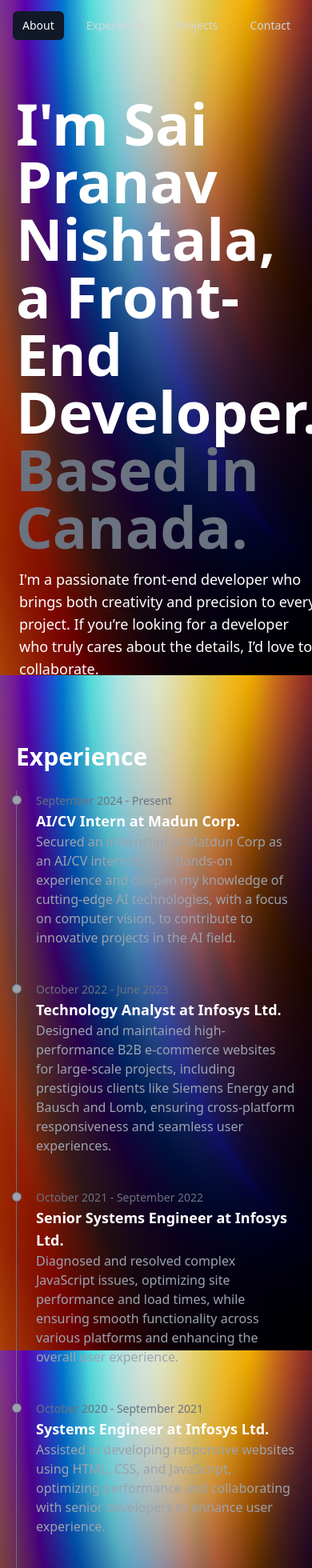
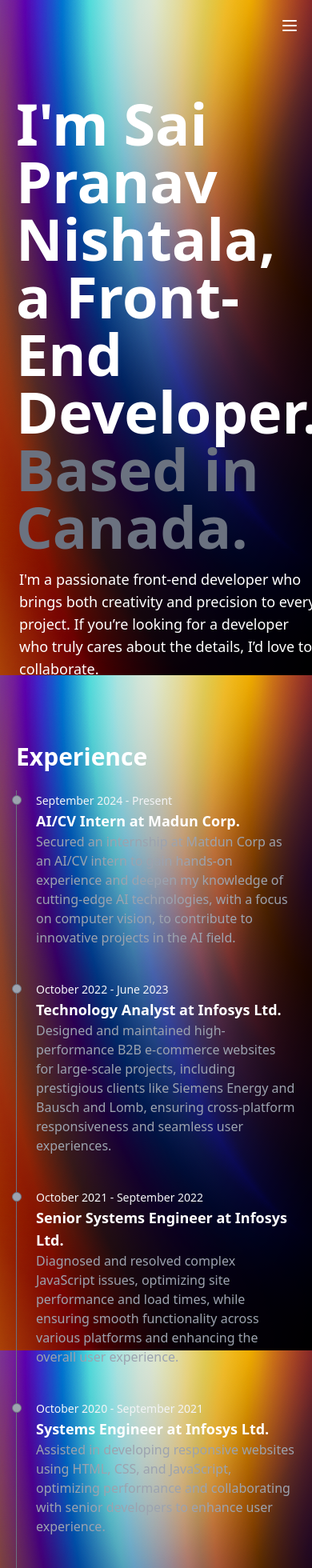
Before and after one commit to pranav605/react-portfolio, a React (Create React App) app: page / in a window 390 px wide. Shown: the top 1960 px of the page at 80% size. Built offline with nearby package versions, Linux system fonts and the light colour scheme.

Commit message:
Made the page responsive

```diff
--- a/package.json
+++ b/package.json
@@ -1,6 +1,7 @@
 {
   "name": "nsp",
   "version": "0.1.0",
+  "homepage": "https://pranav605.github.io/react-portfolio",
   "private": true,
   "dependencies": {
     "@testing-library/jest-dom": "^5.17.0",
@@ -14,6 +15,8 @@
     "web-vitals": "^2.1.4"
   },
   "scripts": {
+    "predeploy": "npm run build",
+    "deploy": "gh-pages -d build",
     "start": "react-scripts start",
     "build": "react-scripts build",
     "test": "react-scripts test",
@@ -38,6 +41,8 @@
     ]
   },
   "devDependencies": {
+    "@heroicons/react": "^1.0.6",
+    "gh-pages": "^6.2.0",
     "lottie-react": "^2.4.0",
     "react-icons": "^5.3.0",
     "react-typed": "^2.0.12",
--- a/src/index.css
+++ b/src/index.css
@@ -19,7 +19,25 @@ body{
   background-size: cover;
   background-attachment: fixed;
   }
+  @media (max-width: 767px) {
+    /* Gradient background for mobile devices */
+    body {
+      height: 100vh;
+      margin: 0;
+      background-image:
+        linear-gradient(115deg, rgb(211 255 215), rgb(0 0 0)),
+        radial-gradient(90% 100% at 50% 0%, rgb(200 200 200), rgb(22 0 45)),
+        radial-gradient(100% 100% at 80% 0%, rgb(250 255 0), rgb(36 0 0)),
+        radial-gradient(150% 210% at 100% 0%, rgb(20 175 125), rgb(0 10 255)),
+        radial-gradient(100% 100% at 100% 30%, rgb(255 77 0), rgb(0 200 255)),
+        linear-gradient(60deg, rgb(255 0 0), rgb(120 86 255));
+      background-blend-mode: overlay, overlay, difference, difference, difference, normal;
+      background-repeat: no-repeat;
+      background-size: cover;
+      background-attachment: fixed; /* Change from fixed to scroll for mobile performance */
+  }
 
+  }
   section{
     height: auto;
   }
--- a/src/pages/Experience.js
+++ b/src/pages/Experience.js
@@ -30,14 +30,14 @@ const experiences = [
 
 export default function Experience() {
   return (
-    <section id='experience' className='p-5 md:p-20 text-left text-white'>
+    <section id='experience' className='z-10 p-5 md:p-20 text-left text-white'>
       <h1 className='text-3xl font-extrabold mb-6'>Experience</h1>
 
       <ol className="relative border-l border-gray-500">
         {experiences.map((experience, index) => (
           <li key={index} className="mb-10 ml-6">
             <div className="absolute w-3 h-3 bg-gray-400 rounded-full mt-1.5 -left-1.5 border border-gray-500"></div>
-            <time className="mb-1 text-sm font-medium text-gray-500">{experience.date}</time>
+            <time className="mb-1 text-sm font-medium text-gray-100 sm:text-gray-500">{experience.date}</time>
             <h3 className="text-lg font-semibold text-white">{experience.title}</h3>
             <p className="text-base font-normal text-gray-400">
               {experience.description}
--- a/src/pages/Index.js
+++ b/src/pages/Index.js
@@ -1,29 +1,59 @@
-import React from 'react';
+import React, { useState } from 'react';
 import Intro from './Intro';
 import Experience from './Experience';
 import Projects from './Projects';
 import Contact from './Contact';
+import { MenuIcon, XIcon } from '@heroicons/react/outline'; // Heroicons for the hamburger menu icon
 
 export default function Index() {
+  const [menuOpen, setMenuOpen] = useState(false);
+
+  const toggleMenu = () => {
+    setMenuOpen(!menuOpen);
+  };
+
   return (
     <div className='h-screen'>
-      <nav className='fixed top-0 w-full bg-transparent h-16 flex justify-between'>
-        <div className='justify-center items-center flex ml-4'>
-          {/* <h1 className='text-white text-2xl font-bold align-middle'>Sai Pranav Nishtala</h1> */}
+      <nav className='fixed top-0 w-full bg-transparent h-16 flex justify-between items-center px-4 md:px-8 z-50'>
+        <div className='text-white text-2xl font-bold'>
+          {/* Uncomment if you want to add the name */}
+          {/* <h1>Sai Pranav Nishtala</h1> */}
         </div>
-        <div className="flex justify-center items-center mr-4 space-x-4">
-          <a href="#about" className="rounded-md bg-gray-900 px-3 py-2 text-sm font-medium text-white" >About</a>
+
+        {/* Desktop Menu */}
+        <div className="hidden md:flex space-x-4">
+          <a href="#about" className="rounded-md bg-gray-900 px-3 py-2 text-sm font-medium text-white">About</a>
           <a href="#experience" className="rounded-md px-3 py-2 text-sm font-medium text-gray-300 hover:bg-gray-700 hover:text-white">Experience</a>
           <a href="#projects" className="rounded-md px-3 py-2 text-sm font-medium text-gray-300 hover:bg-gray-700 hover:text-white">Projects</a>
           <a href="#contact" className="rounded-md px-3 py-2 text-sm font-medium text-gray-300 hover:bg-gray-700 hover:text-white">Contact</a>
         </div>
+
+        {/* Mobile Menu Icon */}
+        <div className="flex md:hidden" onClick={toggleMenu}>
+          {menuOpen ? (
+            <XIcon className="h-6 w-6 text-white" />
+          ) : (
+            <MenuIcon className="h-6 w-6 text-white" />
+          )}
+        </div>
+
+        {/* Mobile Dropdown Menu */}
+        {menuOpen && (
+          <div className=" absolute top-16 right-0 w-1/2 rounded-lg z-50 bg-gray-900 md:hidden">
+            <a href="#about" onClick={toggleMenu} className="block px-4 py-2 text-white">About</a>
+            <a href="#experience" onClick={toggleMenu} className="block px-4 py-2 text-gray-300 hover:bg-gray-700 hover:text-white">Experience</a>
+            <a href="#projects" onClick={toggleMenu} className="block px-4 py-2 text-gray-300 hover:bg-gray-700 hover:text-white">Projects</a>
+            <a href="#contact" onClick={toggleMenu} className="block px-4 py-2 text-gray-300 hover:bg-gray-700 hover:text-white">Contact</a>
+          </div>
+        )}
       </nav>
-      {/* Add padding to prevent content from being hidden behind the navbar */}
+
+      {/* Content with padding to prevent overlap with navbar */}
       <div className='pt-16'>
         <Intro />
         <Experience />
-        <Projects/>
-        <Contact/>
+        <Projects />
+        <Contact />
       </div>
     </div>
   );
--- a/src/pages/Intro.js
+++ b/src/pages/Intro.js
@@ -1,5 +1,4 @@
 import React from 'react'
-import profile from '../assets/profile-no-bg.png'
 export default function Intro() {
   return (
     <section id="about" aria-label='about' className='h-screen flex flex-row justify-start items-center'>
--- a/src/pages/Projects.js
+++ b/src/pages/Projects.js
@@ -2,7 +2,7 @@ import React, { useState } from 'react';
 
 const ProjectModal = ({ project, onClose }) => {
   return (
-    <div className="fixed inset-0 bg-gray-800 bg-opacity-50 flex justify-center items-center z-50">
+    <div className="sm:p-0 p-10 fixed inset-0 bg-gray-800 bg-opacity-50 flex justify-center items-center z-50">
       <div className="bg-gray-800 hover:shadow-lg transition-all p-8 rounded-lg shadow-lg max-w-4xl w-full">
         <button
           onClick={onClose}
```
Also changed, not shown: 1 other file (tests, documents, lock files or other folders).
